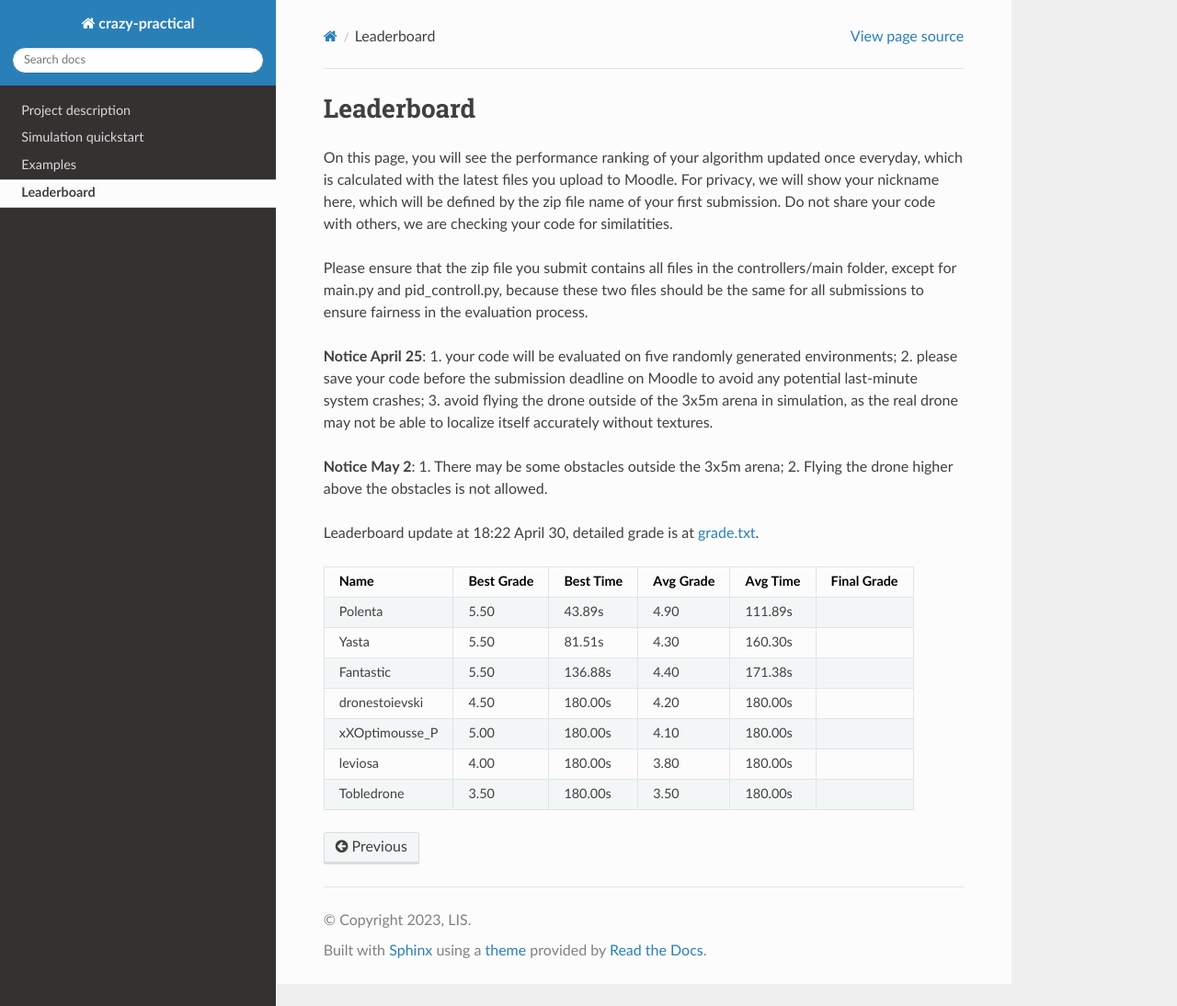
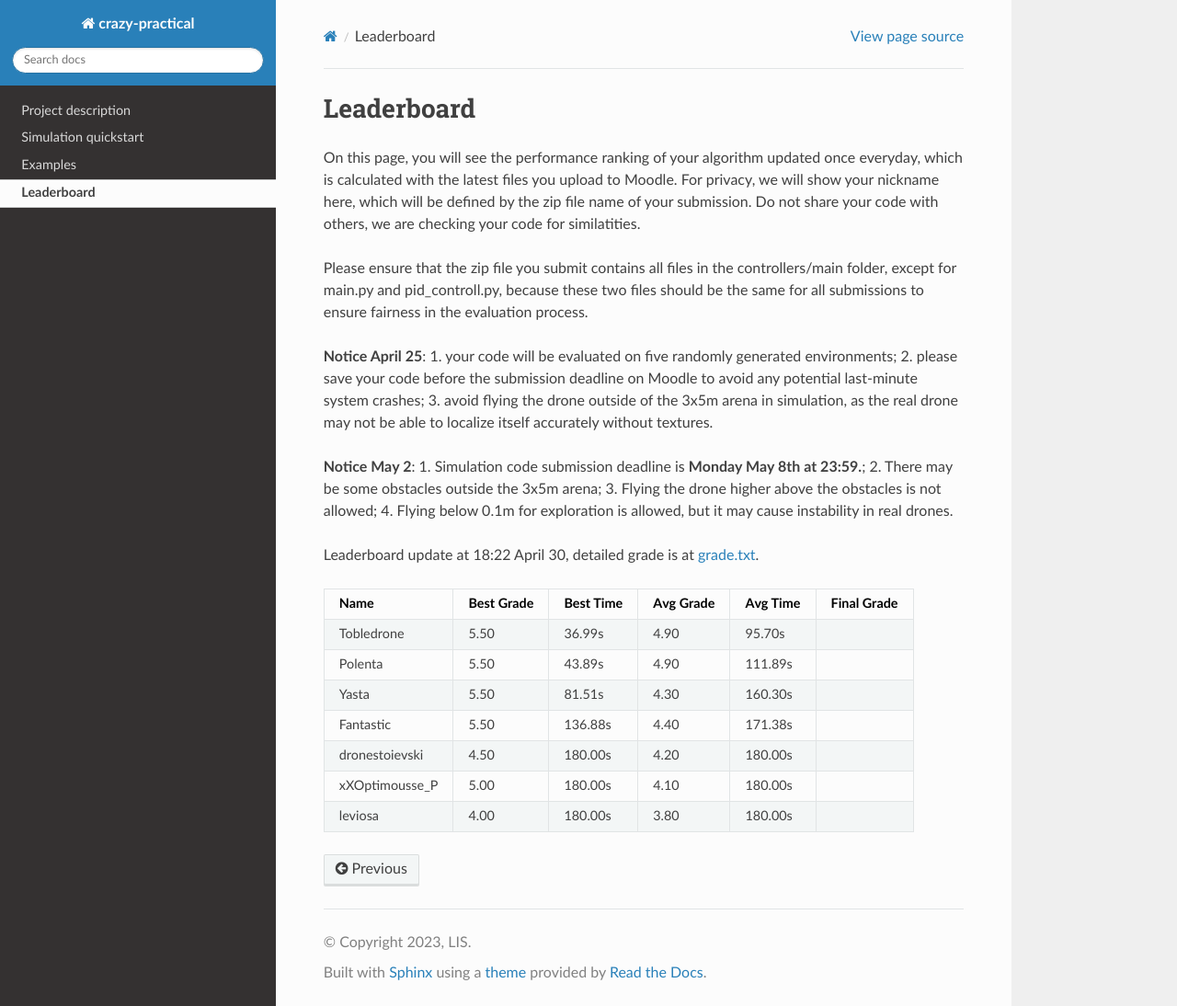
Before and after one commit to Ben-Jarvis/TEMP-crazy-tutorials-2024, a Sphinx documentation site: the page built from docs/leaderboard.rst, in a window 1280 px wide and 1094 px high. Shown: the whole window at 92% size. Built offline with Sphinx 7.4.7 and the Read the Docs theme 2.0.0, drawn with Linux system fonts in a browser that asks for light colours.

```diff
--- a/docs/leaderboard.rst
+++ b/docs/leaderboard.rst
@@ -2,25 +2,25 @@ Leaderboard
 ===========
 
 On this page, you will see the performance ranking of your algorithm updated once everyday, which is calculated with the latest files you upload to Moodle.
-For privacy, we will show your nickname here, which will be defined by the zip file name of your first submission.
+For privacy, we will show your nickname here, which will be defined by the zip file name of your submission.
 Do not share your code with others, we are checking your code for similatities.
 
 Please ensure that the zip file you submit contains all files in the controllers/main folder, except for main.py and pid_controll.py, because these two files should be the same for all submissions to ensure fairness in the evaluation process.
 
 **Notice April 25**: 1. your code will be evaluated on five randomly generated environments; 2. please save your code before the submission deadline on Moodle to avoid any potential last-minute system crashes; 3. avoid flying the drone outside of the 3x5m arena in simulation, as the real drone may not be able to localize itself accurately without textures.
 
-**Notice May 2**: 1. There may be some obstacles outside the 3x5m arena; 2. Flying the drone higher above the obstacles is not allowed.
+**Notice May 2**: 1. Simulation code submission deadline is **Monday May 8th at 23:59.**; 2. There may be some obstacles outside the 3x5m arena; 3. Flying the drone higher above the obstacles is not allowed; 4. Flying below 0.1m for exploration is allowed, but it may cause instability in real drones.
 
 Leaderboard update at 18:22 April 30, detailed grade is at `grade.txt <https://github.com/dronecourse-epfl/crazy-practical-tutorial/blob/main/docs/grade.txt>`_.
 
 ============== ========== ========= ========= ======== ===========
 Name           Best Grade Best Time Avg Grade Avg Time Final Grade
 ============== ========== ========= ========= ======== ===========
+Tobledrone     5.50       36.99s    4.90      95.70s
 Polenta        5.50       43.89s    4.90      111.89s
 Yasta          5.50       81.51s    4.30      160.30s
 Fantastic      5.50       136.88s   4.40      171.38s
 dronestoievski 4.50       180.00s   4.20      180.00s
 xXOptimousse_P 5.00       180.00s   4.10      180.00s
 leviosa        4.00       180.00s   3.80      180.00s
-Tobledrone     3.50       180.00s   3.50      180.00s
 ============== ========== ========= ========= ======== ===========
```
Also changed, not shown: docs/grade.txt (+6 -6 lines), docs/project_description.rst (+5 -4 lines).
